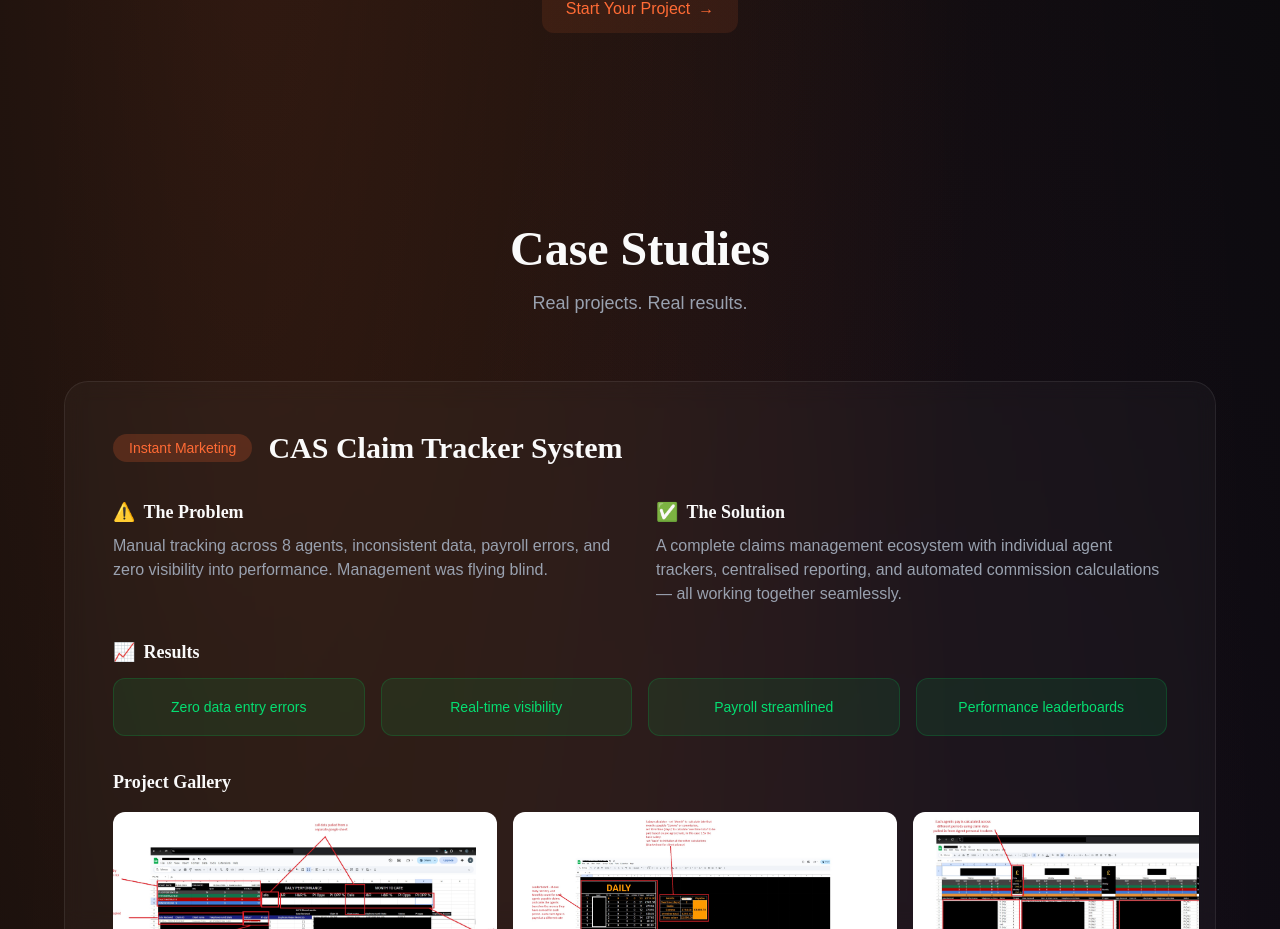
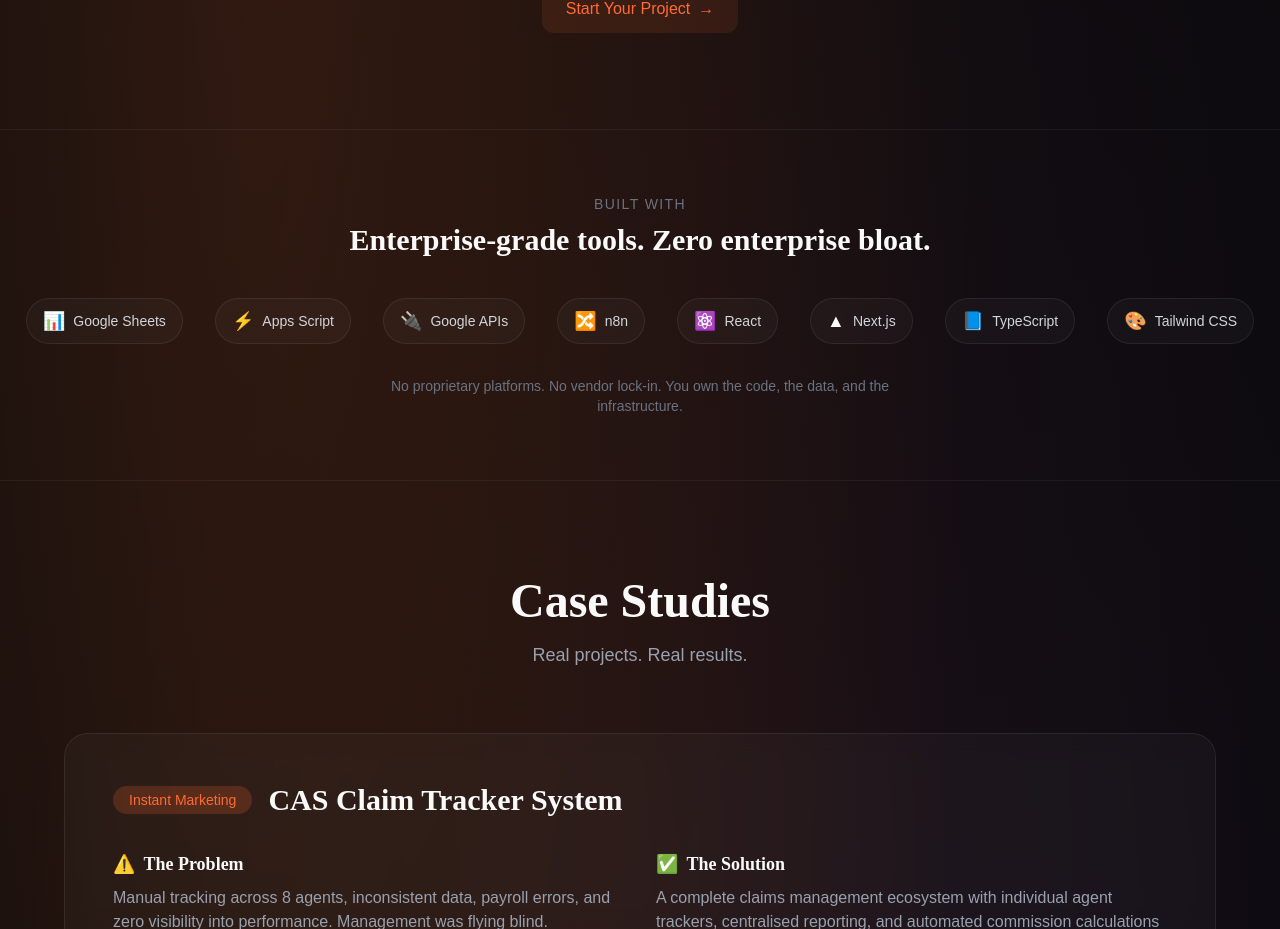
Before and after one commit to andrewa-alt/aremu-consulting, a Next.js app: page / in a window 1280 px wide. Shown: the part 2355-3284 px from the top of the page. Built offline with nearby package versions, Linux system fonts and the light colour scheme.

Commit message:
Add Tech Stack section with tool badges

```diff
--- a/src/app/page.tsx
+++ b/src/app/page.tsx
@@ -244,6 +244,49 @@ export default function HomePage() {
                 <span>→</span>
               </motion.a>
             </div>
+          </ScrollReveal>
+        </div>
+      </section>
+
+      {/* Tech Stack Section */}
+      <section id="tech-stack" className="py-16 bg-gradient-to-b from-dark via-card/20 to-dark border-y border-white/5">
+        <div className="container mx-auto px-6">
+          <ScrollReveal className="text-center mb-10">
+            <p className="text-sm uppercase tracking-widest text-gray-500 mb-2">Built With</p>
+            <h2 className="text-2xl md:text-3xl font-bold text-white mb-2">
+              Enterprise-grade tools. Zero enterprise bloat.
+            </h2>
+          </ScrollReveal>
+
+          <ScrollReveal delay={0.1}>
+            <div className="flex flex-wrap justify-center items-center gap-4 md:gap-8">
+              {[
+                { name: 'Google Sheets', icon: '📊' },
+                { name: 'Apps Script', icon: '⚡' },
+                { name: 'Google APIs', icon: '🔌' },
+                { name: 'n8n', icon: '🔀' },
+                { name: 'React', icon: '⚛️' },
+                { name: 'Next.js', icon: '▲' },
+                { name: 'TypeScript', icon: '📘' },
+                { name: 'Tailwind CSS', icon: '🎨' },
+              ].map((tech, index) => (
+                <motion.div
+                  key={index}
+                  className="flex items-center gap-2 px-4 py-2 glass rounded-full"
+                  whileHover={{ scale: 1.05, backgroundColor: 'rgba(255,107,53,0.1)' }}
+                  transition={{ duration: 0.2 }}
+                >
+                  <span className="text-lg">{tech.icon}</span>
+                  <span className="text-sm font-medium text-gray-300">{tech.name}</span>
+                </motion.div>
+              ))}
+            </div>
+          </ScrollReveal>
+
+          <ScrollReveal delay={0.2}>
+            <p className="text-center text-gray-500 text-sm mt-8 max-w-xl mx-auto">
+              No proprietary platforms. No vendor lock-in. You own the code, the data, and the infrastructure.
+            </p>
           </ScrollReveal>
         </div>
       </section>
```
